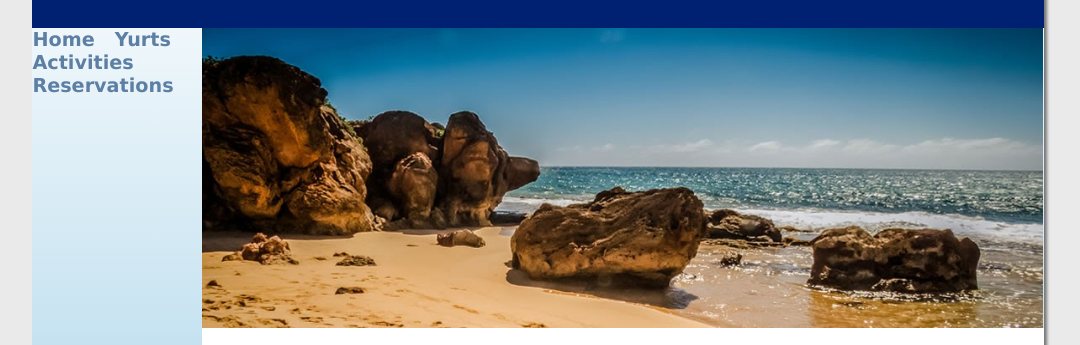
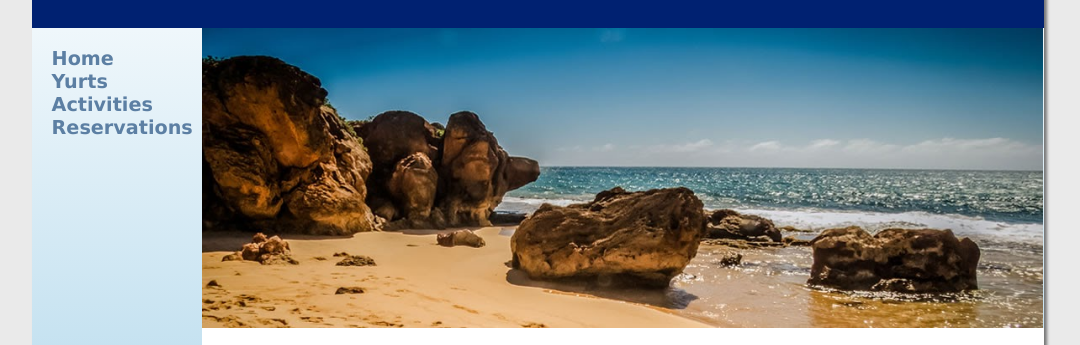
Before and after one commit to leslie-acevedo/pacific, a plain HTML site: page index.html in a window 1280 px wide. Shown: the part 124-469 px from the top of the page, without its empty margins (102-1182 px from the left). Drawn offline with Linux system fonts and the light colour scheme.

Commit message:
Update index.html

```diff
--- a/index.html
+++ b/index.html
@@ -8,13 +8,15 @@
 <body>
 <div id="wrapper">
 <header>
-<h1>Pacific Trails Resort</h1>
+<h1><a href="index.html">Pacific Trails Resort</a></h1>
 </header>
 <nav>
-<a href="index.html">Home</a> &nbsp;
-<a href="yurts.html">Yurts</a> &nbsp;
-<a href="activities.html">Activities</a> &nbsp;
-<a href="reservations.html">Reservations</a>
+<ul>
+<li><a href="index.html">Home</a></li>
+<li><a href="yurts.html">Yurts</a></li>
+<li><a href="activities.html">Activities</a></li>
+<li><a href="reservations.html">Reservations</a></li>
+</ul>
 </nav>
 <div id="homehero">
 </div>
```
